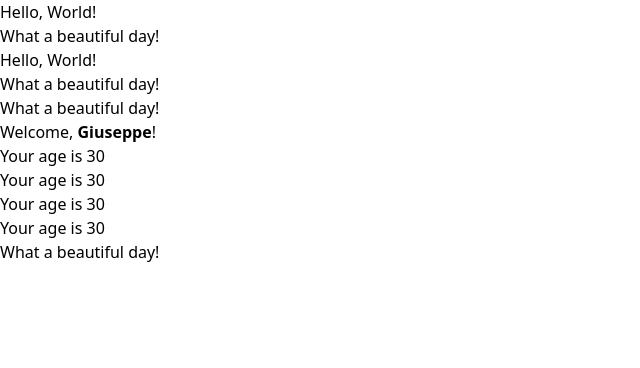
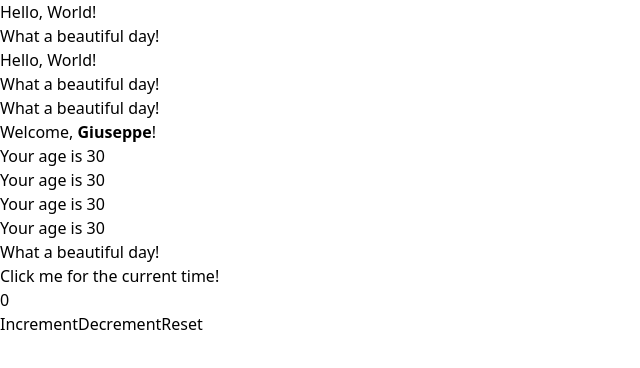
Before and after one commit to GiuseppeMattera/Full-Stack, a React (Vite) app in the folder Exercises/React/: page / in a window 1280 px wide. Shown: the top 368 px of the page, without its empty margins (0-640 px from the left). Built offline with nearby package versions, Linux system fonts and the light colour scheme.

Commit message:
use_state_added

```diff
--- a/Exercises/React/src/App.jsx
+++ b/Exercises/React/src/App.jsx
@@ -1,8 +1,15 @@
+import AllertClock from "./components/AllertClock";
+import Counter from "./components/Counter";
 import Hello from "./components/Hello"
 import Message from "./components/Message";
 import Welcome from "./components/Welcome";
 
 const App = () => {
+    const HandleShowTime = () => {
+        const date = new Date();
+        alert(`Current Time: ${date.toLocaleTimeString()}`);
+    }
+
     return (
         <>
             <div className="flex flex-col gap-4">
@@ -10,6 +17,8 @@ const App = () => {
                 <Hello />
                 <Message />
                 <Welcome name={<strong>Giuseppe</strong>} age="30" />
+                <AllertClock onClick={HandleShowTime} label={"Click me for the current time!"}/>
+                <Counter />
             </div>
         </>
     )
--- /dev/null
+++ b/Exercises/React/src/components/AllertClock.jsx
@@ -0,0 +1,13 @@
+const AllertClock = ({ label, onClick }) => {
+    return (
+        <>
+            <button className="text-white bg-gradient-to-r from-teal-400 via-teal-500 to-teal-600
+            hover:bg-gradient-to-br font-medium rounded-lg text-sm px-5 py-2.5 text-center
+            mb-2 w-[250px]" onClick={ onClick }>
+                { label }
+            </button>
+        </>
+    )
+}
+
+export default AllertClock;
--- /dev/null
+++ b/Exercises/React/src/components/Counter.jsx
@@ -0,0 +1,57 @@
+import { useState } from 'react'
+import CounterDisplay from './CounterDisplay'
+
+const Counter = ({ initialValue = 0, incrementAmount = 1, decrementAmount = incrementAmount }) => {
+	const [counter, setCounter] = useState(initialValue)
+
+	function handleIncrement() {
+		setCounter((c) => c + incrementAmount)
+	}
+
+    function handleDecrement() {
+        setCounter((counter) => counter - decrementAmount)
+    }
+
+    function handleReset() {
+        setCounter(initialValue)
+    }
+
+	return (
+		<>
+			<CounterDisplay count={counter}/>
+			<button className='text-white bg-gradient-to-r from-blue-500 via-blue-600 to-blue-700
+            hover:bg-gradient-to-br font-medium rounded-lg text-sm text-center mb-2 w-[100px] h-[30px]'
+            onClick={handleIncrement}>
+                    Increment
+            </button>
+			<button className='text-white bg-gradient-to-r from-red-500 via-red-600 to-red-700
+            hover:bg-gradient-to-br font-medium rounded-lg text-sm text-center mb-2 w-[100px] h-[30px]'
+            onClick={handleDecrement}>
+                    Decrement
+            </button>
+			<button className='text-white bg-gradient-to-r from-purple-500 via-purple-600 to-purple-700
+            hover:bg-gradient-to-br font-medium rounded-lg text-sm text-center mb-2 w-[100px] h-[30px]'
+            onClick={handleReset}>
+                    Reset
+            </button>
+		</>
+	)
+}
+
+export default Counter;
+
+// Create a Counter function component and create a new state variable called counter initialized to 0.
+// The Counter component should render the counter value within an h2 tag, and the counter value should be
+// incremented every time the user clicks on a button.
+// Tip: use the useState hook. Make it so that the initial value of the counter and the increment amount
+// are passed as props to the component. When calling "setter" function to increment the counter, should
+// the parameter be a function or an immediate value? Why?
+
+// An **immediate value** when the next state does NOT depend on the previous state.
+// A **function** when the next state depends on the previous state.
+
+// Extract the h2 tag showing the counter state variable into a new component called CounterDisplay and render
+// it within the Counter component, passing it the count state variable as a prop.
+// Add a decrement button and a reset button to the Counter component. The decrement button should decrement
+// the counter by the amount passed as a prop, and the reset button should reset the counter to the initial
+// value passed as a prop.
--- /dev/null
+++ b/Exercises/React/src/components/CounterDisplay.jsx
@@ -0,0 +1,9 @@
+const CounterDisplay = ({ count }) => {
+    return (
+        <>
+            <h2>{ count }</h2>
+        </>
+    )
+}
+
+export default CounterDisplay;
```
